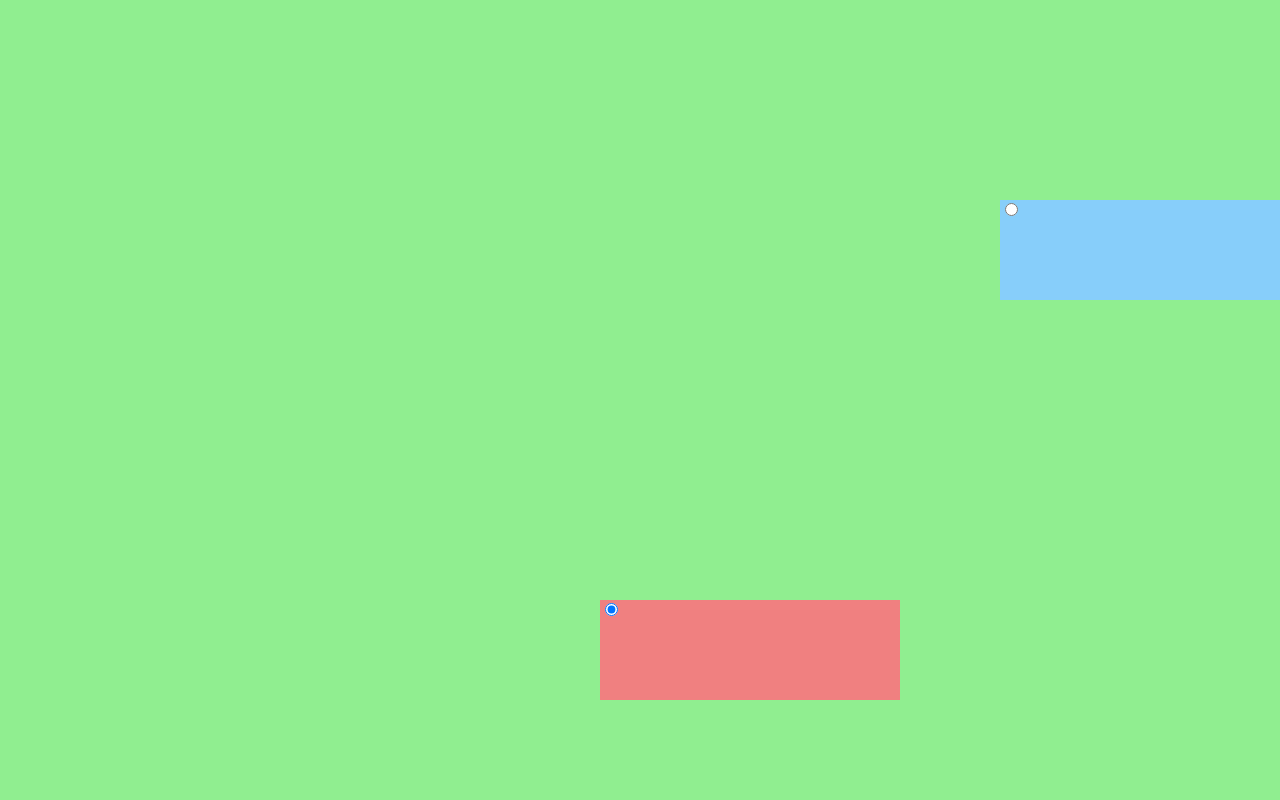
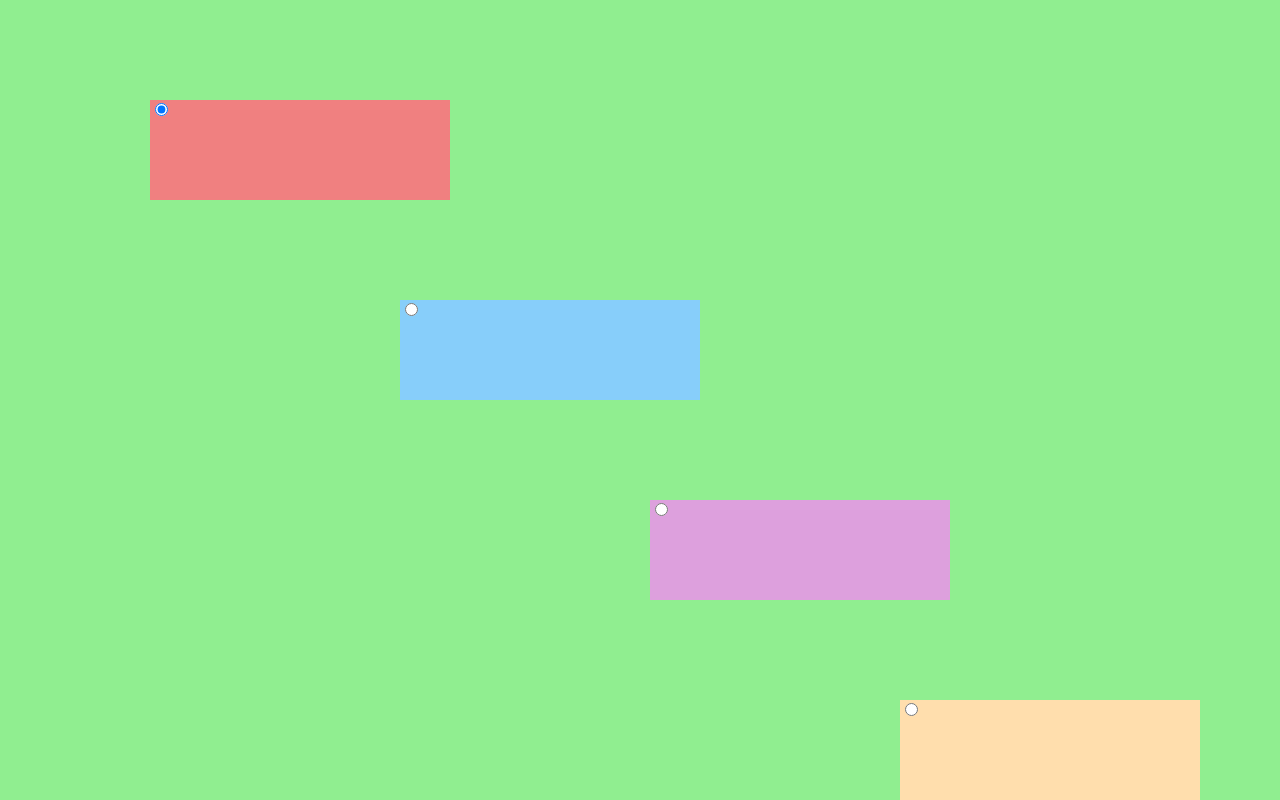
Before and after one commit to GrihanOs/drag-drop-stick, a website with bundled scripts: page index.html in a window 1280 px wide. Built offline with nearby package versions, Linux system fonts and the light colour scheme.

Commit message:
Dynamically create divs

```diff
--- a/css/divMover.css
+++ b/css/divMover.css
@@ -12,24 +12,6 @@
     height: 100px;
     position: absolute;
 	box-sizing: border-box;
-}
-
-#moved-1 {
-    left: 600px;
-    top: 600px;
-    background-color: lightcoral;
-}
-
-#moved-2 {
-    left: 1000px;
-    top: 200px;
-    background-color: lightskyblue;
-}
-
-#moved-3 {
-    left: 800px;
-    top: 850px;
-    background-color: plum;
 }
 
 .proximity-div-top {
--- a/index.html
+++ b/index.html
@@ -21,7 +21,7 @@
 		class="container"
 		draggable="false"
 	>
-		<div
+		<!-- <div
 			class="movable-div"
 			id="moved-1"
 			draggable="false"
@@ -63,7 +63,7 @@
 				class="movable-div-selector"
 				draggable="false"
 			/>
-		</div>
+		</div> -->
 	</div>
 </body>
 
--- a/scripts/divMover.js
+++ b/scripts/divMover.js
@@ -57,6 +57,35 @@ function initialize() {
 	window.addEventListener("dragstart", () => {
 		return (false);
 	});
+
+	const colors = ["lightcoral", "lightskyblue", "plum", "NavajoWhite"];
+
+	colors.forEach((color, index) => {
+
+		const div = document.createElement("div");
+
+		div.id = "moved-" + index;
+
+		div.classList.add("movable-div");
+		div.draggable = false;
+
+		div.style.backgroundColor = color;
+		div.style.top = 100 + 200 * index;
+		div.style.left = 150 + 250 * index;
+
+		const activationInput = document.createElement("input");
+		activationInput.type = "radio";
+		activationInput.id = "moved-" + index + "-select";
+		activationInput.name = "div-select";
+		activationInput.value = "moved-" + index;
+		activationInput.checked = index === 0;
+		activationInput.classList.add("movable-div-selector");
+		activationInput.draggable = "false";
+
+		div.appendChild(activationInput);
+
+		document.getElementsByClassName("container").item(0).appendChild(div);
+	})
 
 	document.querySelectorAll(".movable-div").forEach((div) => {
 
```
